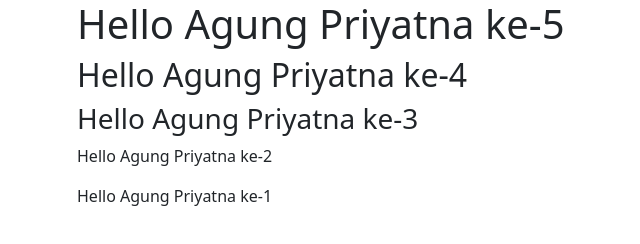
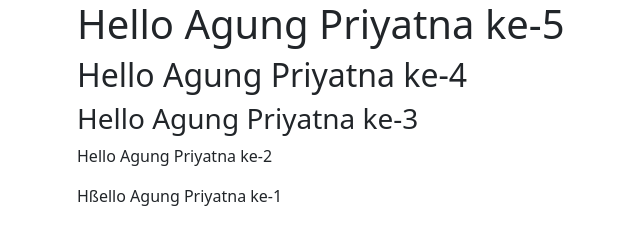
Before and after one commit to AgungPri/AgungPri.github.io, a plain HTML site: page index.html in a window 1280 px wide. Shown: the full height of the page, 5-645 px from the left. Drawn offline with nearby package versions, Linux system fonts and the light colour scheme.

Commit message:
yang penting yakin2

```diff
--- a/index.html
+++ b/index.html
@@ -1,27 +1,36 @@
 <!doctype html>
 <html lang="en">
+
 <head>
     <!-- Required meta tags -->
     <meta charset="utf-8">
     <meta name="viewport" content="width=device-width, initial-scale=1">
 
     <!-- Bootstrap CSS -->
-    <link href="https://cdn.jsdelivr.net/npm/bootstrap@5.0.2/dist/css/bootstrap.min.css" rel="stylesheet" integrity="sha384-EVSTQN3/azprG1Anm3QDgpJLIm9Nao0Yz1ztcQTwFspd3yD65VohhpuuCOmLASjC" crossorigin="anonymous">
+    <link href="https://cdn.jsdelivr.net/npm/bootstrap@5.0.2/dist/css/bootstrap.min.css" rel="stylesheet"
+        integrity="sha384-EVSTQN3/azprG1Anm3QDgpJLIm9Nao0Yz1ztcQTwFspd3yD65VohhpuuCOmLASjC" crossorigin="anonymous">
 
     <title>AgungPriyatna</title>
 </head>
+
 <body>
     <div class="container">
         <h1>Hello Agung Priyatna ke-5</h1>
         <h2>Hello Agung Priyatna ke-4</h1>
             <h3>Hello Agung Priyatna ke-3</h1>
                 <p>Hello Agung Priyatna ke-2</p>
-        <p>Hello Agung Priyatna ke-1</p>
+                <div>
+                    <p>Hßello Agung Priyatna ke-1</p>
+
+                </div>
+
     </div>
     <!-- Optional JavaScript; choose one of the two! -->
 
     <!-- Option 1: Bootstrap Bundle with Popper -->
-    <script src="https://cdn.jsdelivr.net/npm/bootstrap@5.0.2/dist/js/bootstrap.bundle.min.js" integrity="sha384-MrcW6ZMFYlzcLA8Nl+NtUVF0sA7MsXsP1UyJoMp4YLEuNSfAP+JcXn/tWtIaxVXM" crossorigin="anonymous"></script>
+    <script src="https://cdn.jsdelivr.net/npm/bootstrap@5.0.2/dist/js/bootstrap.bundle.min.js"
+        integrity="sha384-MrcW6ZMFYlzcLA8Nl+NtUVF0sA7MsXsP1UyJoMp4YLEuNSfAP+JcXn/tWtIaxVXM"
+        crossorigin="anonymous"></script>
 
     <!-- Option 2: Separate Popper and Bootstrap JS -->
     <!--
@@ -29,4 +38,5 @@
     <script src="https://cdn.jsdelivr.net/npm/bootstrap@5.0.2/dist/js/bootstrap.min.js" integrity="sha384-cVKIPhGWiC2Al4u+LWgxfKTRIcfu0JTxR+EQDz/bgldoEyl4H0zUF0QKbrJ0EcQF" crossorigin="anonymous"></script>
     -->
 </body>
+
 </html>
```
Lines whose indentation alone changed are shown as unchanged.
